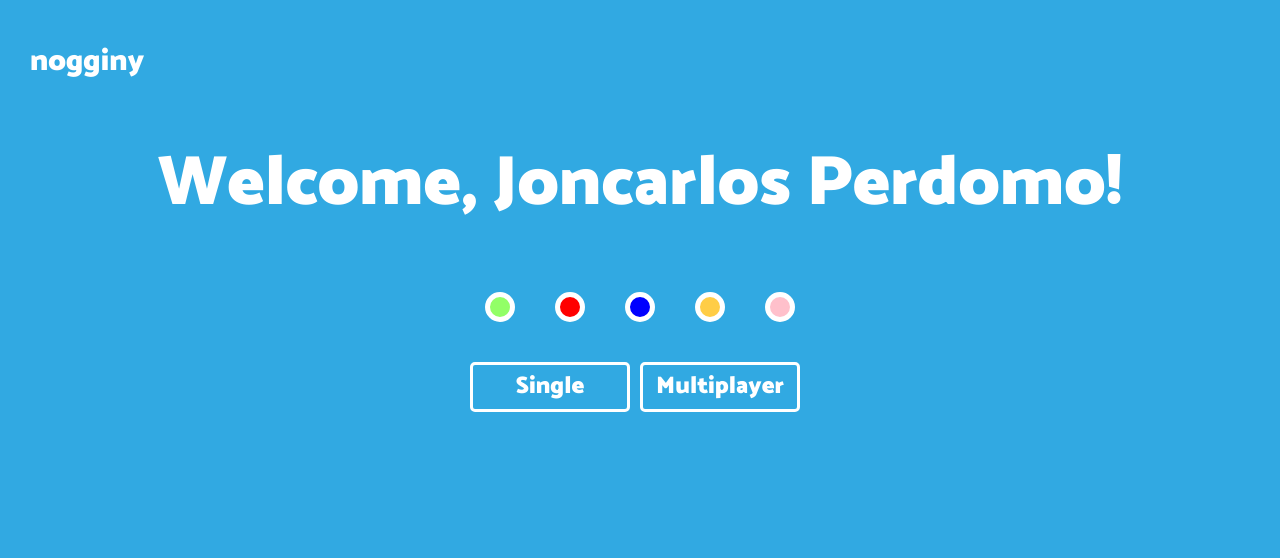
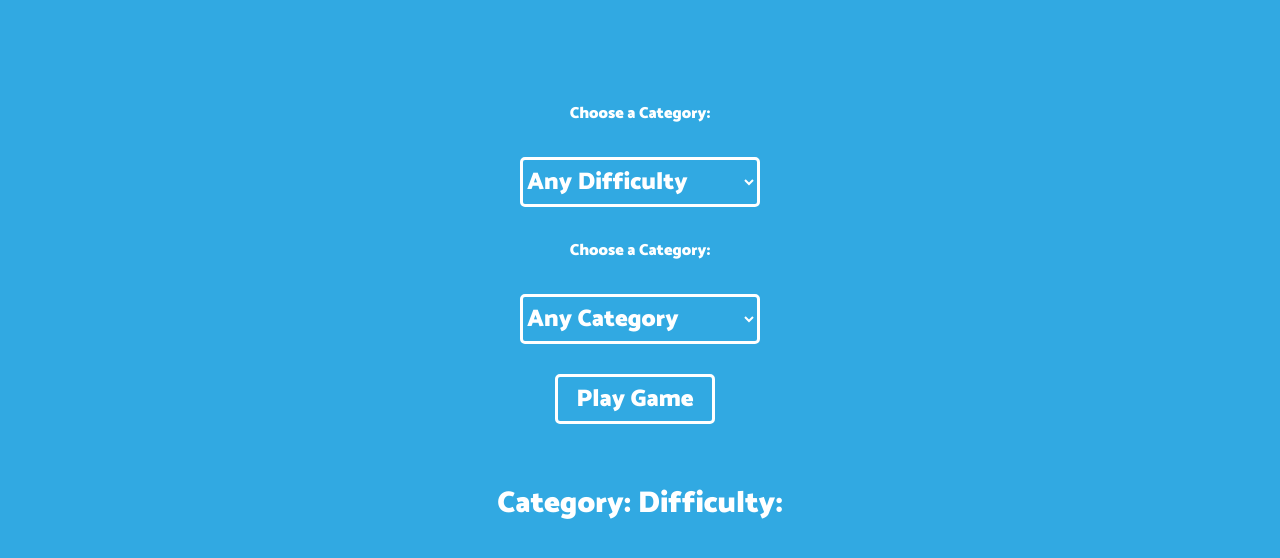
Before and after one commit to JoncarlosPerdomo/nogginy, a React (Create React App) app: page /nogginy/quiz in a window 1280 px wide. Both pictures are taken after a click on the button "Single". Shown: the top 558 px of the page. Built offline with nearby package versions, Linux system fonts and the light colour scheme.

Commit message:
First question pops up

```diff
--- a/src/App.js
+++ b/src/App.js
@@ -1,73 +1,11 @@
 import "./App.css";
+import Main from "./pages/Main/Main";
+import Quiz from "./pages/Quiz/Quiz";
 import { useState } from "react";
 
 function App() {
-  const [userData, setUserData] = useState({ name: "Joncarlos Perdomo" });
-  return (
-    <div>
-      <h1>Welcome, {userData.name}!</h1>
-      <h2 id="teamname">nogginy</h2>
-      {/* <img
-        src={userData.img}
-        className="custom"
-        alt="Pic"
-        width="300"
-        height="300"
-      /> */}
-      <div className="colors">
-        <button
-          type="button"
-          className="color mint"
-          // onClick={() => colorHandler("mint")}
-        >
-          white
-        </button>
-        <button
-          type="button"
-          className="color red"
-          // onClick={() => colorHandler("red")}
-        >
-          red
-        </button>
-        <button
-          type="button"
-          className="color blue"
-          // onClick={() => colorHandler("blue")}
-        >
-          blue
-        </button>
-        <button
-          type="button"
-          className="color yellow"
-          // onClick={() => colorHandler("yellow")}
-        >
-          yellow
-        </button>
-        <button
-          type="button"
-          className="color pink"
-          // onClick={() => colorHandler("pink")}
-        >
-          {" "}
-          pink{" "}
-        </button>
-      </div>
-      <button
-        type="button"
-        className="button"
-        // onClick={() => gameModeHandler("single")}
-      >
-        Single
-      </button>
-      <button
-        type="button"
-        className="button"
-        // onClick={() => gameModeHandler("multiplayer")}
-      >
-        Multiplayer
-      </button>
-    </div>
-  );
+  const [mode, setMode] = useState(null);
+  return mode === "single" ? <Quiz /> : <Main setMode={setMode} />;
 }
 
 export default App;
--- /dev/null
+++ b/src/pages/Main/ColorSelection.js
@@ -0,0 +1,36 @@
+export const ColorSelection = () => {
+  return (
+    <div className="colors">
+      <button
+        type="button"
+        className="color mint" // onClick={() => colorHandler("mint")}
+      >
+        white
+      </button>
+      <button
+        type="button"
+        className="color red" // onClick={() => colorHandler("red")}
+      >
+        red
+      </button>
+      <button
+        type="button"
+        className="color blue" // onClick={() => colorHandler("blue")}
+      >
+        blue
+      </button>
+      <button
+        type="button"
+        className="color yellow" // onClick={() => colorHandler("yellow")}
+      >
+        yellow
+      </button>
+      <button
+        type="button"
+        className="color pink" // onClick={() => colorHandler("pink")}
+      >
+        pink
+      </button>
+    </div>
+  );
+};
--- /dev/null
+++ b/src/pages/Main/Main.js
@@ -0,0 +1,40 @@
+// import { useState } from "react";
+import { ColorSelection } from "./ColorSelection";
+import PropTypes from "prop-types";
+
+const Main = (props) => {
+  return (
+    <div>
+      <h1>Welcome, Joncarlos!</h1>
+      <h2 id="teamname">nogginy</h2>
+      {/* <img
+        src={userData.img}
+        className="custom"
+        alt="Pic"
+        width="300"
+        height="300"
+      /> */}
+      <ColorSelection />
+      <button
+        type="button"
+        className="button"
+        onClick={() => props.setMode("single")}
+      >
+        Single
+      </button>
+      <button
+        type="button"
+        className="button"
+        // onClick={() => gameModeHandler("multiplayer")}
+      >
+        Multiplayer
+      </button>
+    </div>
+  );
+};
+
+Main.propTypes = {
+  setMode: PropTypes.func.isRequired,
+};
+
+export default Main;
--- /dev/null
+++ b/src/pages/Quiz/Quiz.js
@@ -0,0 +1,87 @@
+import { useState } from "react";
+import QuizQuestions from "./QuizQuestions/QuizQuestions";
+// import PropTypes from "prop-types";
+
+const Quiz = () => {
+  const [difficulty, setDifficulty] = useState(null);
+  const [category, setCategory] = useState(null);
+  const [gameStart, setGameStart] = useState(false);
+  // Sets the category of the game to the one specified by the user
+  const categoryHandler = (event) => {
+    setCategory(event.target.value);
+  };
+
+  // Sets the difficulty of the game to the one specified by the user
+  const difficultyHandler = (event) => {
+    setDifficulty(event.target.value);
+  };
+  return gameStart ? (
+    <QuizQuestions />
+  ) : (
+    <div className="display">
+      <div className="main">
+        <label htmlFor="trivia_difficulty">Choose a Category:</label>
+        <select
+          onChange={difficultyHandler}
+          name="trivia_difficulty"
+          data-testid="difficulty"
+        >
+          <option value="any">Any Difficulty</option>
+          <option value="easy">Easy</option>
+          <option value="medium">Medium</option>
+          <option value="hard">Hard</option>
+        </select>
+
+        <label htmlFor="trivia_category">Choose a Category:</label>
+
+        <select
+          onChange={categoryHandler}
+          name="trivia_category"
+          data-testid="category"
+        >
+          <option value="any">Any Category</option>
+          <option value="9">General Knowledge</option>
+          <option value="10">Entertainment: Books</option>
+          <option value="11">Entertainment: Film</option>
+          <option value="12">Entertainment: Music</option>
+          <option value="13">Entertainment: Musicals &amp; Theatres</option>
+          <option value="14">Entertainment: Television</option>
+          <option value="15">Entertainment: Video Games</option>
+          <option value="16">Entertainment: Board Games</option>
+          <option value="17">Science &amp; Nature</option>
+          <option value="18">Science: Computers</option>
+          <option value="19">Science: Mathematics</option>
+          <option value="20">Mythology</option>
+          <option value="21">Sports</option>
+          <option value="22">Geography</option>
+          <option value="23">History</option>
+          <option value="24">Politics</option>
+          <option value="25">Art</option>
+          <option value="26">Celebrities</option>
+          <option value="27">Animals</option>
+          <option value="28">Vehicles</option>
+          <option value="29">Entertainment: Comics</option>
+          <option value="30">Science: Gadgets</option>
+          <option value="31">Entertainment: Japanese Anime &amp; Manga</option>
+          <option value="32">Entertainment: Cartoon &amp; Animations</option>
+        </select>
+
+        <button
+          type="button"
+          className="button"
+          onClick={() => setGameStart(true)}
+        >
+          Play Game
+        </button>
+        <h2>
+          Category: {category}
+          Difficulty: {difficulty}
+        </h2>
+      </div>
+    </div>
+  );
+};
+
+// Quiz.propTypes = {};
+
+export default Quiz;
--- /dev/null
+++ b/src/pages/Quiz/QuizQuestions/QuizQuestions.js
@@ -0,0 +1,37 @@
+/* eslint-disable react/jsx-key */
+import { useEffect, useState } from "react";
+// import PropTypes from "prop-types";
+
+const QuizQuestions = () => {
+  const [questions, setQuestions] = useState(null);
+  const [loading, setLoading] = useState(true);
+  const [error, setError] = useState(null);
+
+  useEffect(() => {
+    fetch(`https://opentdb.com/api.php?amount=10`)
+      .then((response) => response.json())
+      .then((data) => setQuestions(data.results))
+      .catch((err) => {
+        setError(err);
+        // setQuestions(null);
+      })
+      .finally(() => {
+        console.log(questions);
+        setLoading(false);
+      });
+  }, []);
+
+  return (
+    <div className="App">
+      {loading && <div>A moment please...</div>}
+      {error && (
+        <div>{`There is a problem fetching the post data - ${error}`}</div>
+      )}
+      {questions && <h3>{questions[0].question}</h3>}
+    </div>
+  );
+};
+
+// QuizQuestions.propTypes = {};
+
+export default QuizQuestions;
```
